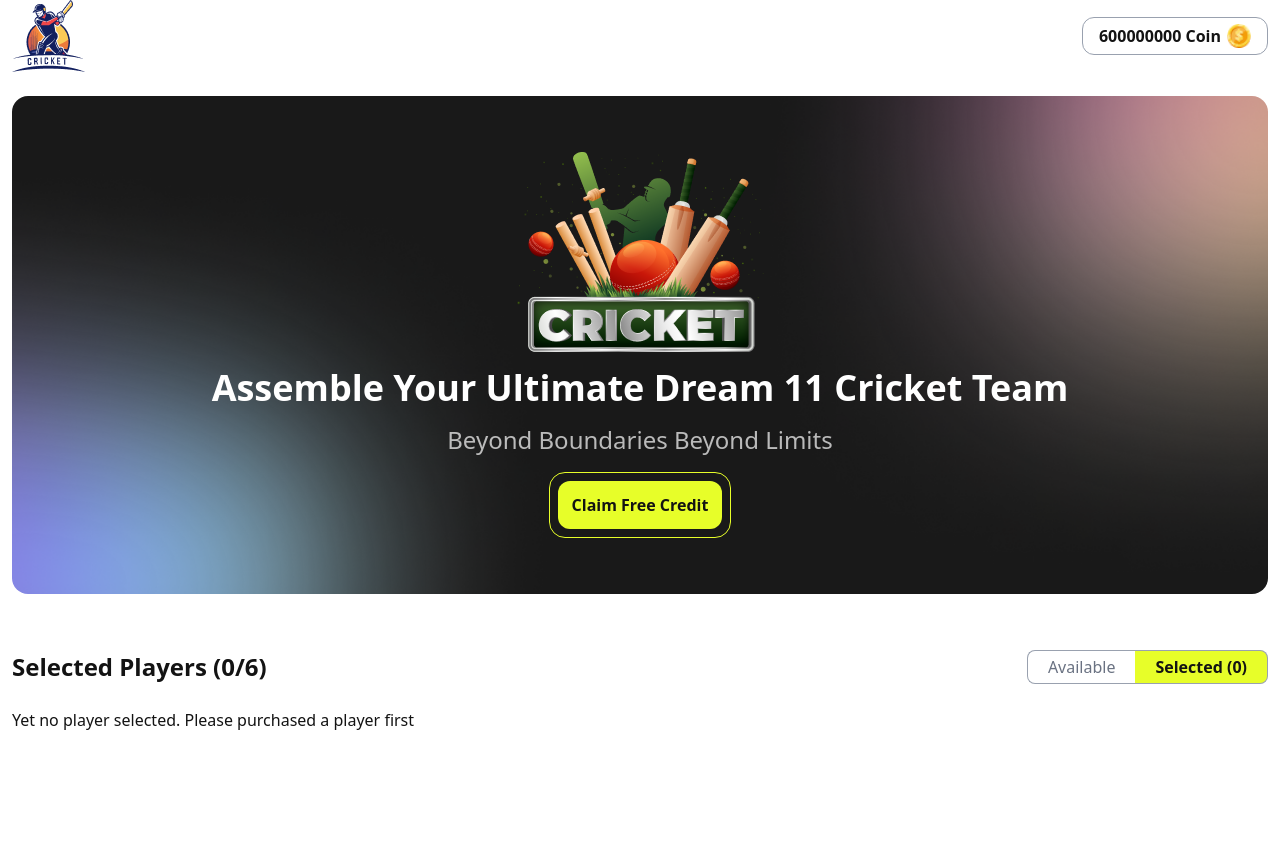
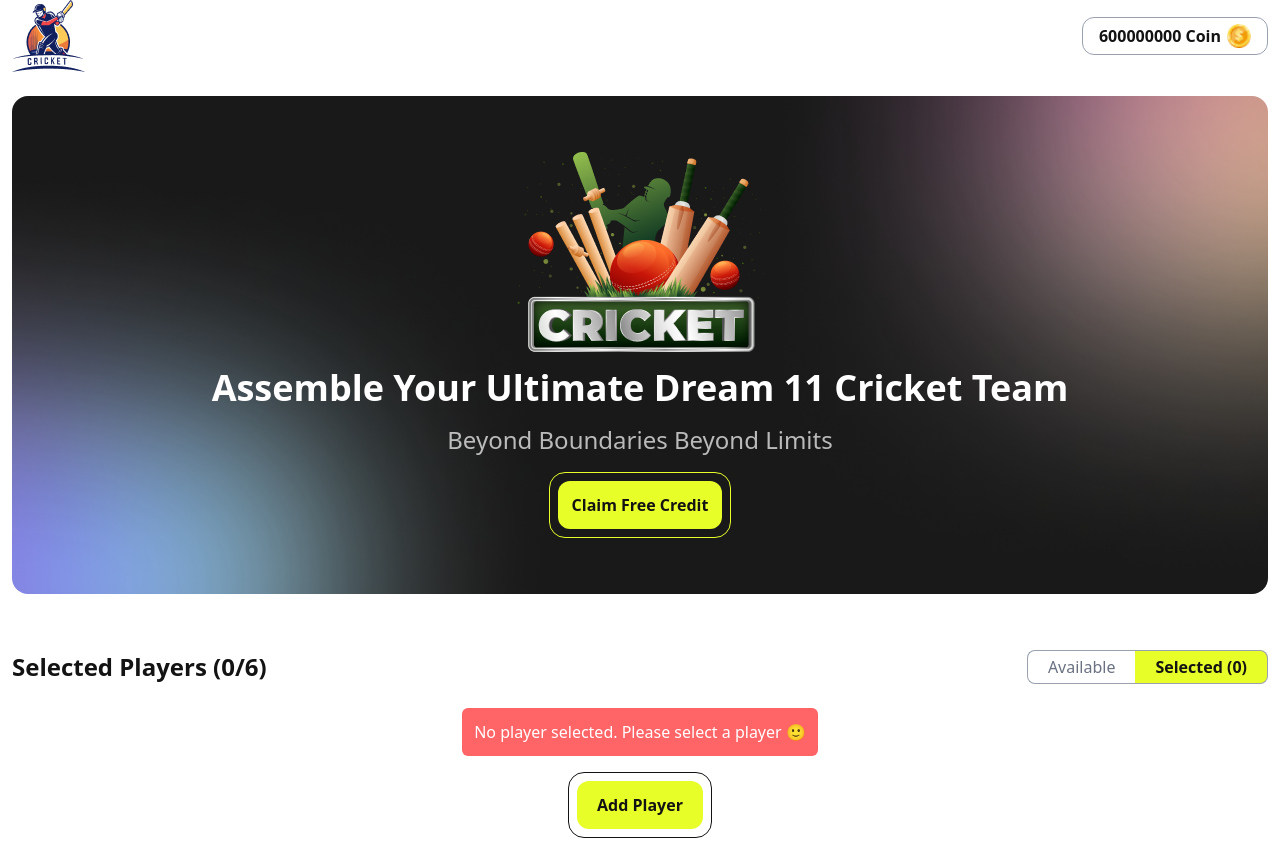
Before and after one commit to sagormajomder/create-cricket-team, a React (Vite) app: page / in a window 1280 px wide. Both pictures are taken after a click on the button "Available". Before the commit the page ends 800 px from the top, so only its background shows below. Built offline with nearby package versions, Linux system fonts and the light colour scheme.

Commit message:
Add ui improve when seleted player is empty

```diff
--- a/src/components/SelectedPlayers.jsx
+++ b/src/components/SelectedPlayers.jsx
@@ -4,7 +4,20 @@ export default function SelectedPlayers({
   onRemoveSeletedPlayers,
 }) {
   if (selectedPlayers.length === 0) {
-    return <p>Yet no player selected. Please purchased a player first</p>;
+    return (
+      <>
+        <p className='mb-4 bg-red-400 text-white text-center rounded-md p-3 max-w-fit font-medium mx-auto'>
+          No player selected. Please select a player 🙂
+        </p>
+        <div className='p-2 rounded-2xl border border-body cursor-pointer max-w-fit mx-auto mb-4'>
+          <button
+            onClick={() => onToggle(t => !t)}
+            className='bg-primary px-5 py-3 text-body font-semibold rounded-xl cursor-pointer'>
+            Add Player
+          </button>
+        </div>
+      </>
+    );
   }
 
   return (
```
